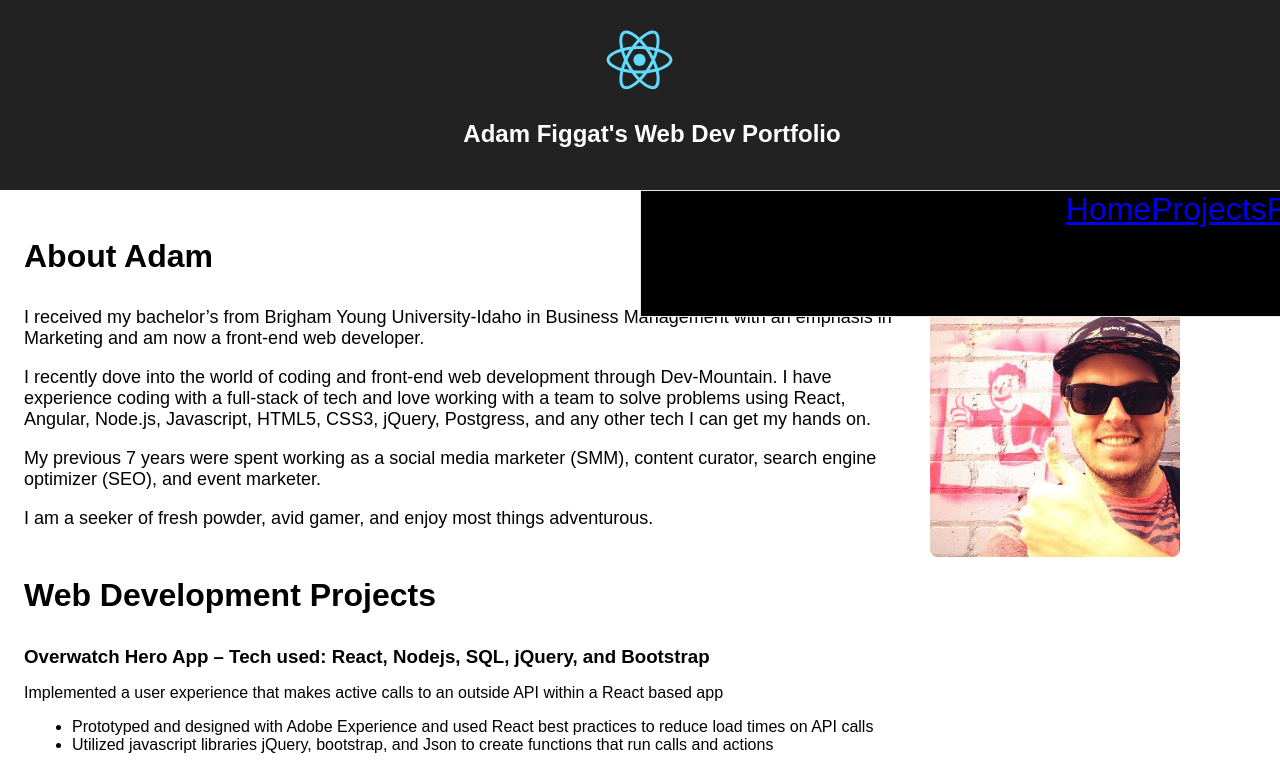
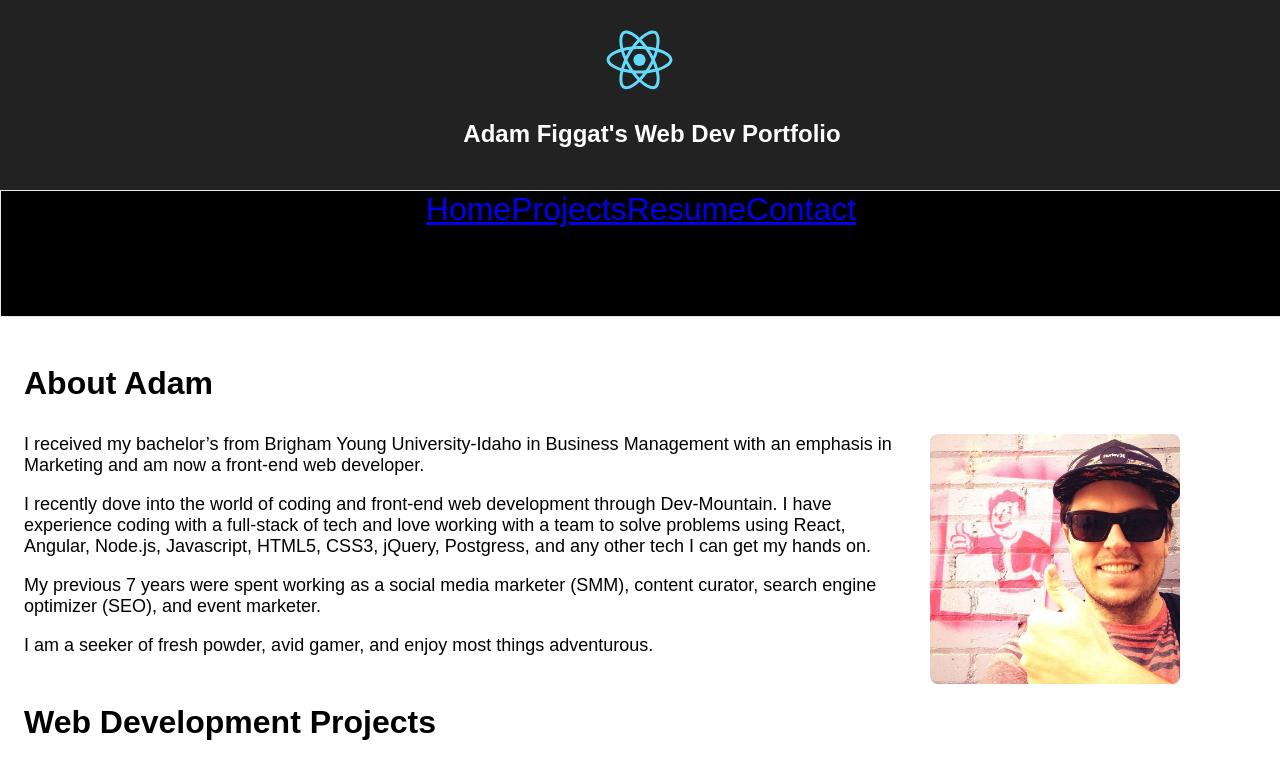
Before and after one commit to adamfigg/onlinePortfolio, a React (Create React App) app in the folder adam-portfolio/: page / in a window 1280 px wide. Shown: the top 768 px of the page. Built offline with nearby package versions, Linux system fonts and the light colour scheme.

Commit message:
made it so that the navbar is sticky and stays with the scroll of the page.

```diff
--- a/adam-portfolio/src/App.css
+++ b/adam-portfolio/src/App.css
@@ -41,14 +41,14 @@
 .navBar {
   font-size: 2rem;
   background-color:black;
-  position: fixed;
+ position: sticky;
   color: white;
   text-align: center;
   width: 100%;
   height: 125px;
-  display: inline;
    border: 1px solid #e7e7e7;
    z-index: 9;
+   top: 0;
 
 }
 
--- a/adam-portfolio/src/components/NavBar/NavBar.js
+++ b/adam-portfolio/src/components/NavBar/NavBar.js
@@ -6,7 +6,7 @@ class NavBar extends Component {
         return (
 
             <div class="navBar">
-                <a class="active" href="#home">Home</a>
+                <a href="#home">Home</a>
                 <a href="#projects">Projects</a>
                 <a href="#resume">Resume</a>
                 <a href="#contact">Contact</a>
```
